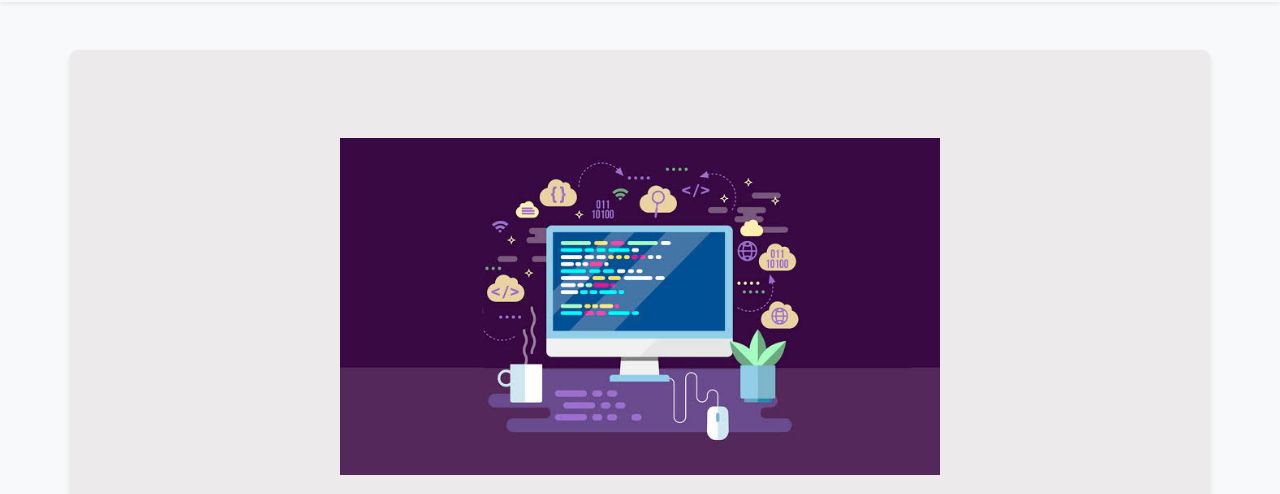
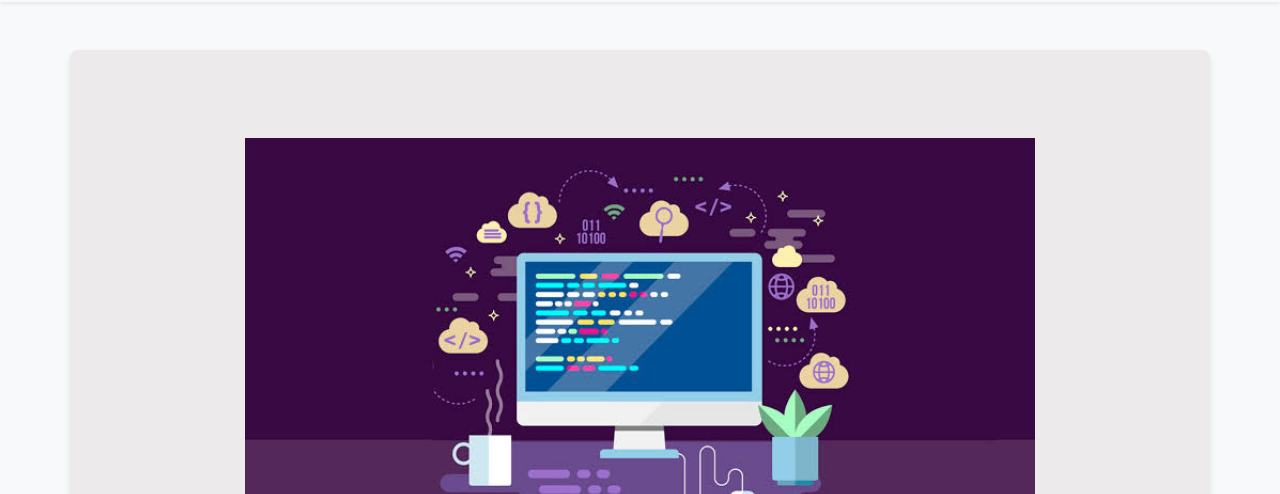
Before and after one commit to victorvss-hue/victorvss-hue.github.io, a plain HTML site: page index.html in a window 1280 px wide. Shown: the part 59-553 px from the top of the page. Drawn offline with nearby package versions, Linux system fonts and the light colour scheme.

Commit message:
update index.css

```diff
--- a/index.css
+++ b/index.css
@@ -62,7 +62,7 @@ footer {
 }
 .img-personalizada {
     width: 100%;
-    max-width: 600px;
+    max-width: 790px;
     height: auto;
     display: block;
     margin: 20px auto;
```
